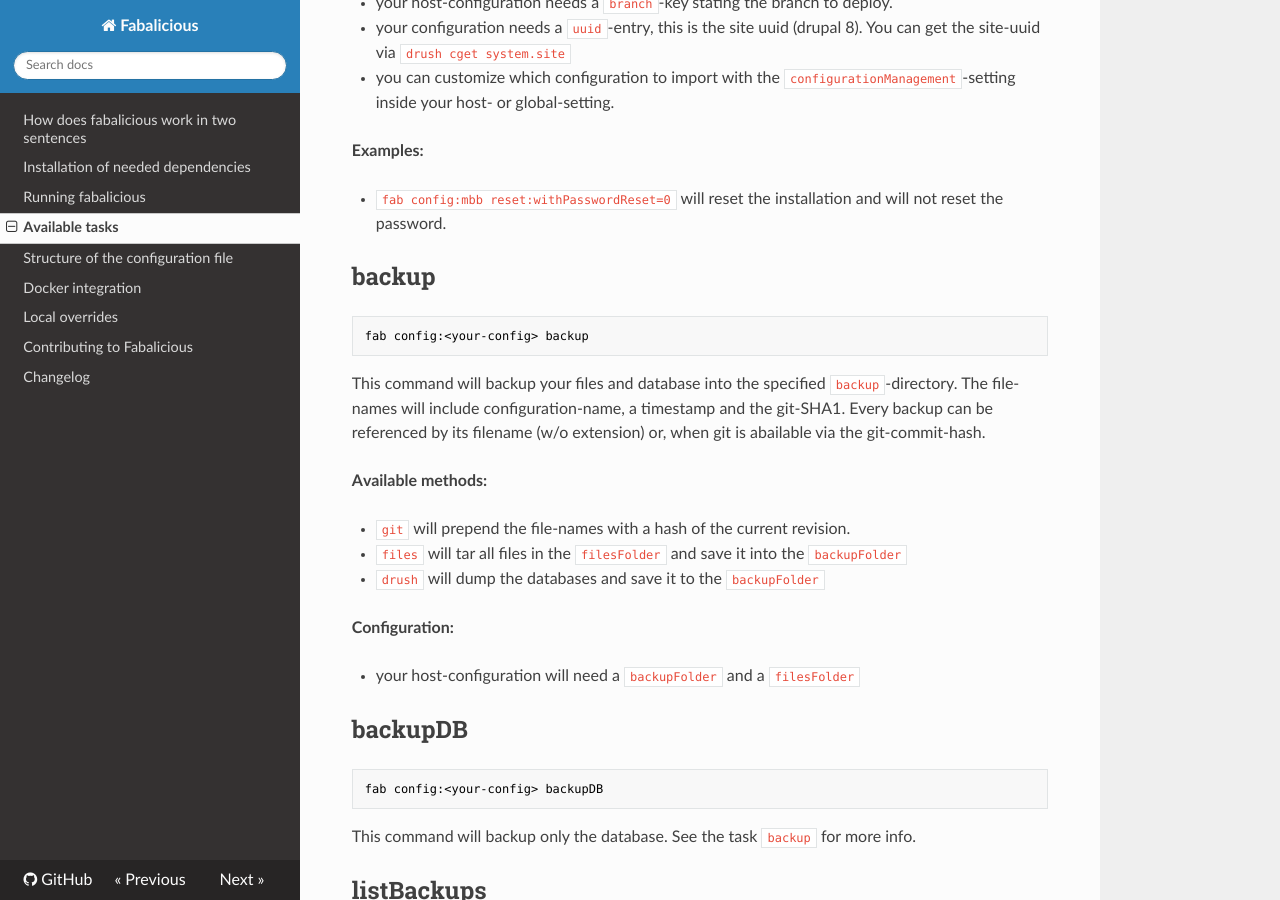
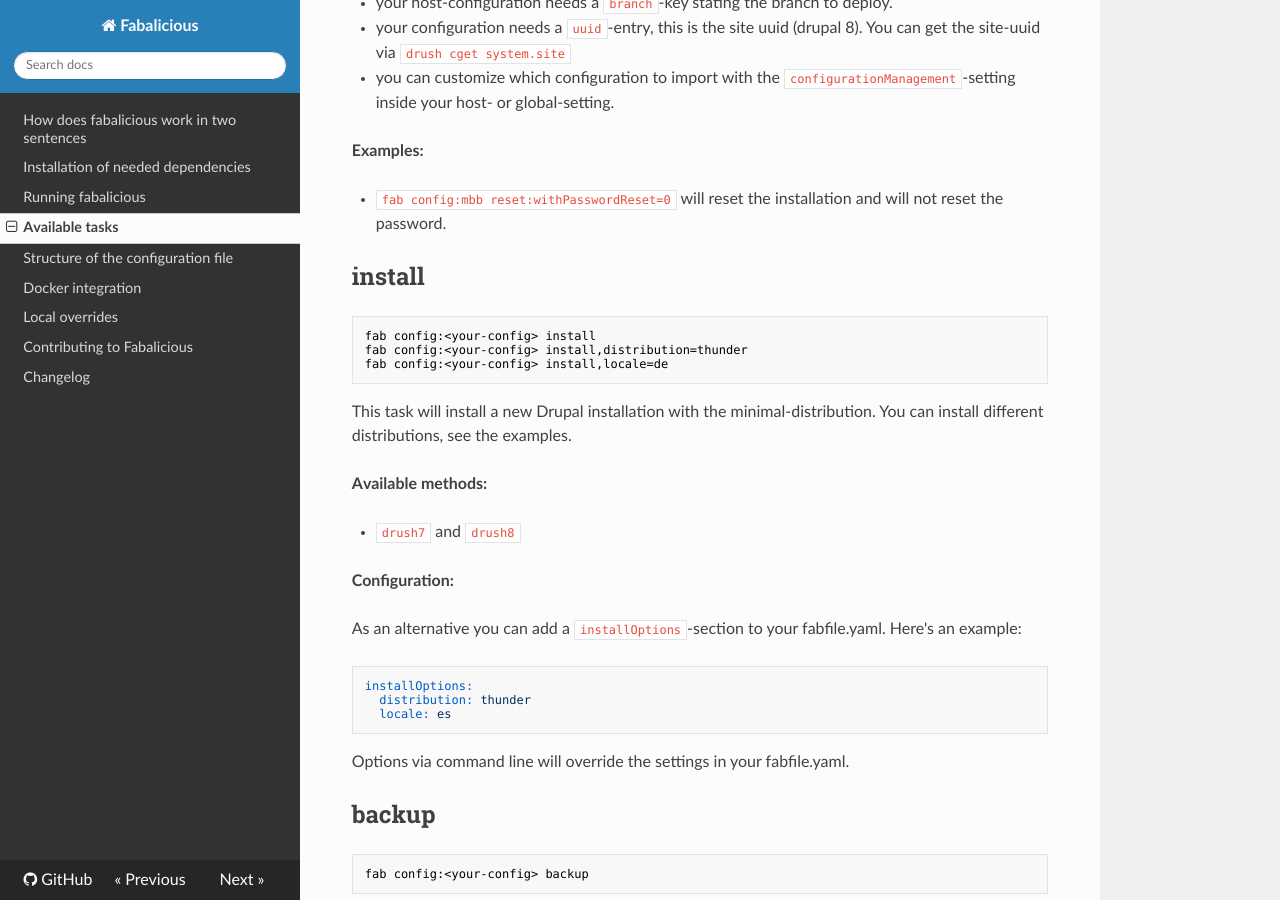
Before and after one commit to factorial-io/fabalicious, an MkDocs documentation site: the page built from docs/docs/available-tasks.md, in a window 1280 px wide and 900 px high, scrolled down 4032 px. Built offline with MkDocs 1.6.1, drawn with Linux system fonts in a browser that asks for light colours; nearby versions of some CDN libraries; old or Windows-style settings are respelled for this version of MkDocs.

Commit message:
Introduce installOptions to set the options for the install-task

````diff
--- a/docs/docs/available-tasks.md
+++ b/docs/docs/available-tasks.md
@@ -172,6 +172,33 @@ This task will reset your installation
 **Examples:**
 
 * `fab config:mbb reset:withPasswordReset=0` will reset the installation and will not reset the password.
+
+## install
+
+```shell
+fab config:<your-config> install
+fab config:<your-config> install,distribution=thunder
+fab config:<your-config> install,locale=de
+```
+
+This task will install a new Drupal installation with the minimal-distribution. You can install different distributions, see the examples.
+
+**Available methods:**
+
+*  `drush7` and `drush8`
+
+**Configuration:**
+
+As an alternative you can add a `installOptions`-section to your fabfile.yaml. Here's an example:
+
+```yaml
+installOptions:
+  distribution: thunder
+  locale: es
+```
+
+Options via command line will override the settings in your fabfile.yaml.
+
 
 
 ## backup
````
Also changed, not shown: Changelog.md, 2 other files.
